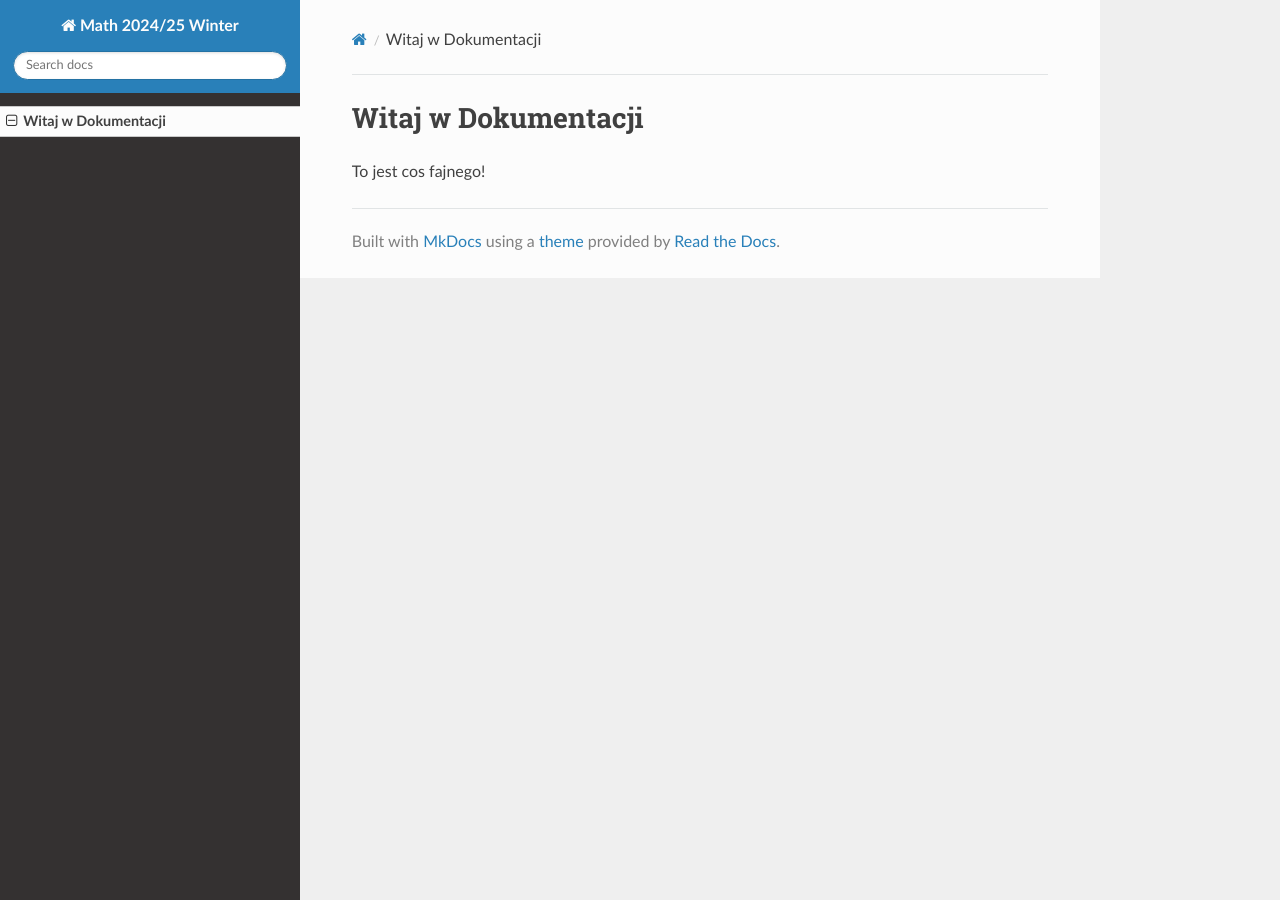
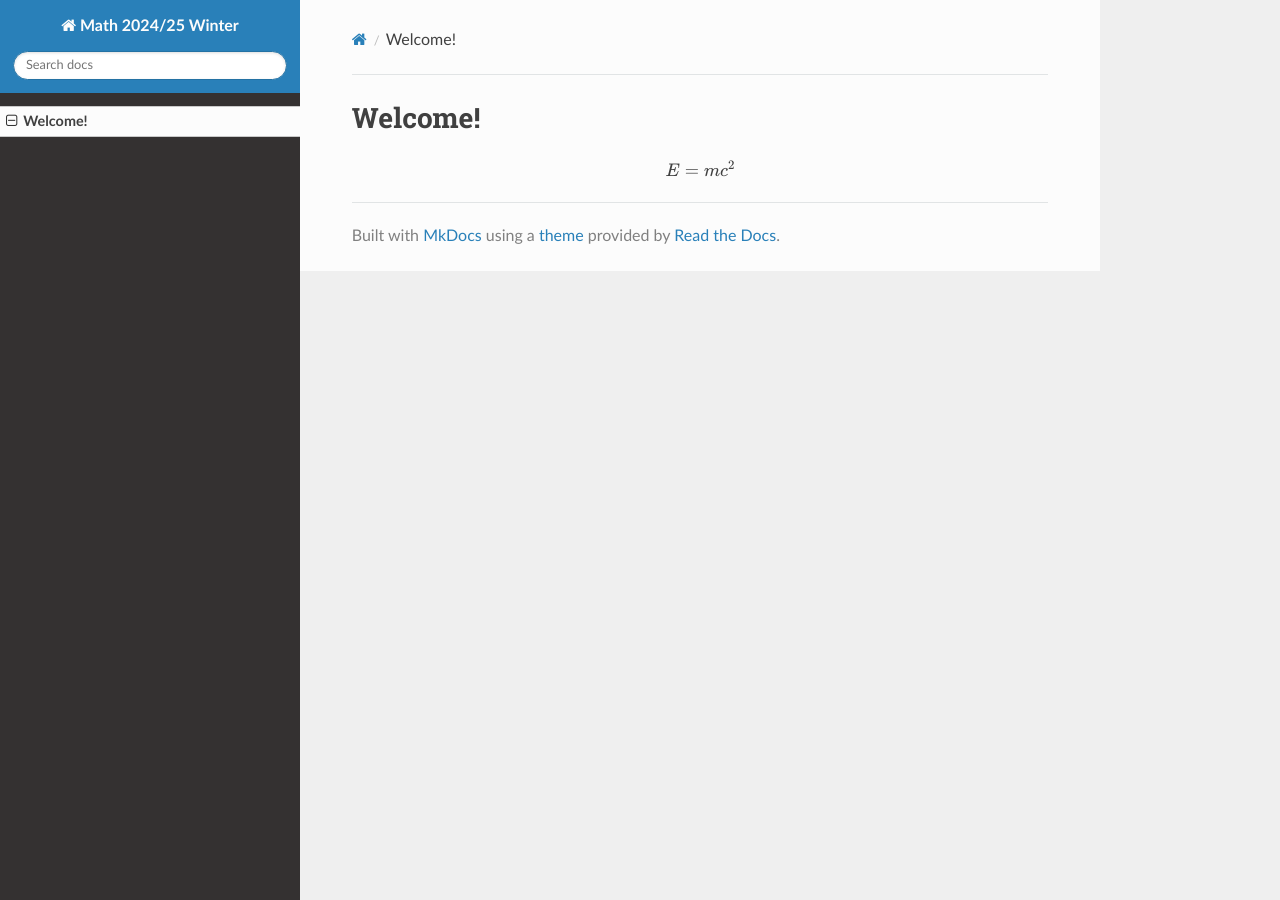
Before and after one commit to zihni07/solutions_repo, an MkDocs documentation site: the page built from docs/index.md, in a window 1280 px wide. Built offline with MkDocs 1.6.1, drawn with Linux system fonts in a browser that asks for light colours; nearby versions of some CDN libraries.

Commit message:
Update index.md

```diff
--- a/docs/index.md
+++ b/docs/index.md
@@ -1,3 +1,5 @@
-# Witaj w Dokumentacji
+# Welcome!
 
-To jest cos fajnego!
+$$
+E=mc^2
+$$
```
